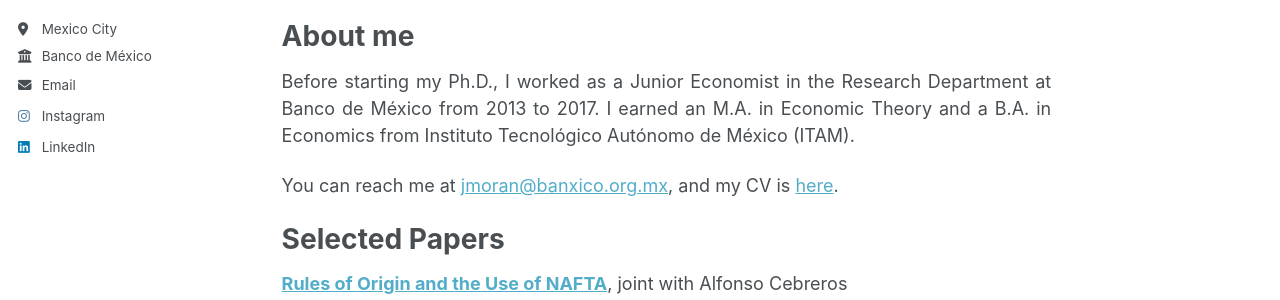
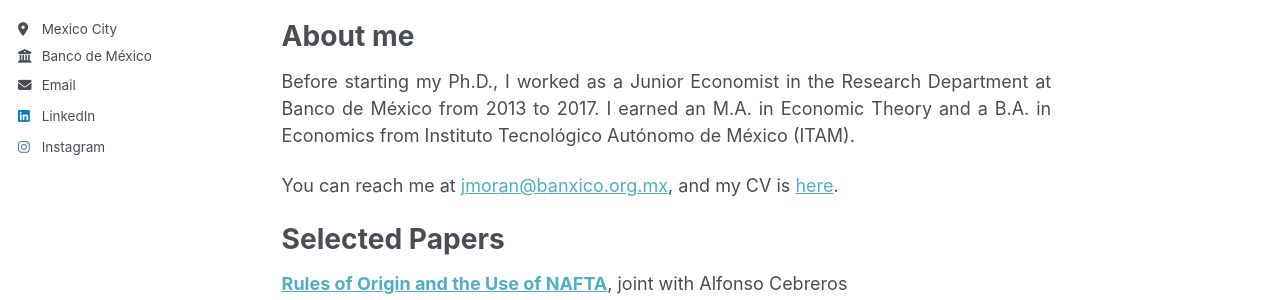
Before and after one commit to joseramonmoran/joseramonmoran.github.io, a Jekyll site: the page built from _pages/about.md, in a window 1280 px wide. Shown: the part 359-659 px from the top of the page. Built offline with Jekyll 4.4.1, drawn with Linux system fonts in a browser that asks for light colours; a style sheet for code colours, icons or effects is not loaded.

Commit message:
Update author-profile.html

```diff
--- a/_includes/author-profile.html
+++ b/_includes/author-profile.html
@@ -122,14 +122,14 @@
       {% if author.keybase %}
         <li><a href="https://keybase.io/{{ author.keybase }}"><i class="fas fa-fw fa-key icon-pad-right" aria-hidden="true"></i>Keybase</a></li>
       {% endif %}
+      {% if author.linkedin %}
+        <li><a href="https://www.linkedin.com/in/{{ author.linkedin }}"><i class="fab fa-fw fa-linkedin icon-pad-right" aria-hidden="true"></i>LinkedIn</a></li>
+      {% endif %}
       {% if author.instagram %}
         <li><a href="https://instagram.com/{{ author.instagram }}"><i class="fab fa-fw fa-instagram icon-pad-right" aria-hidden="true"></i>Instagram</a></li>
       {% endif %}
       {% if author.lastfm %}
         <li><a href="https://last.fm/user/{{ author.lastfm }}"><i class="fab fa-fw fa-lastfm icon-pad-right" aria-hidden="true"></i>Last.fm</a></li>
-      {% endif %}
-      {% if author.linkedin %}
-        <li><a href="https://www.linkedin.com/in/{{ author.linkedin }}"><i class="fab fa-fw fa-linkedin icon-pad-right" aria-hidden="true"></i>LinkedIn</a></li>
       {% endif %}
       {% if author.mastodon %}
         <li><a href="{{ author.mastodon }}"><i class="fab fa-fw fa-mastodon icon-pad-right" aria-hidden="true"></i>Mastodon</a></li>
```
